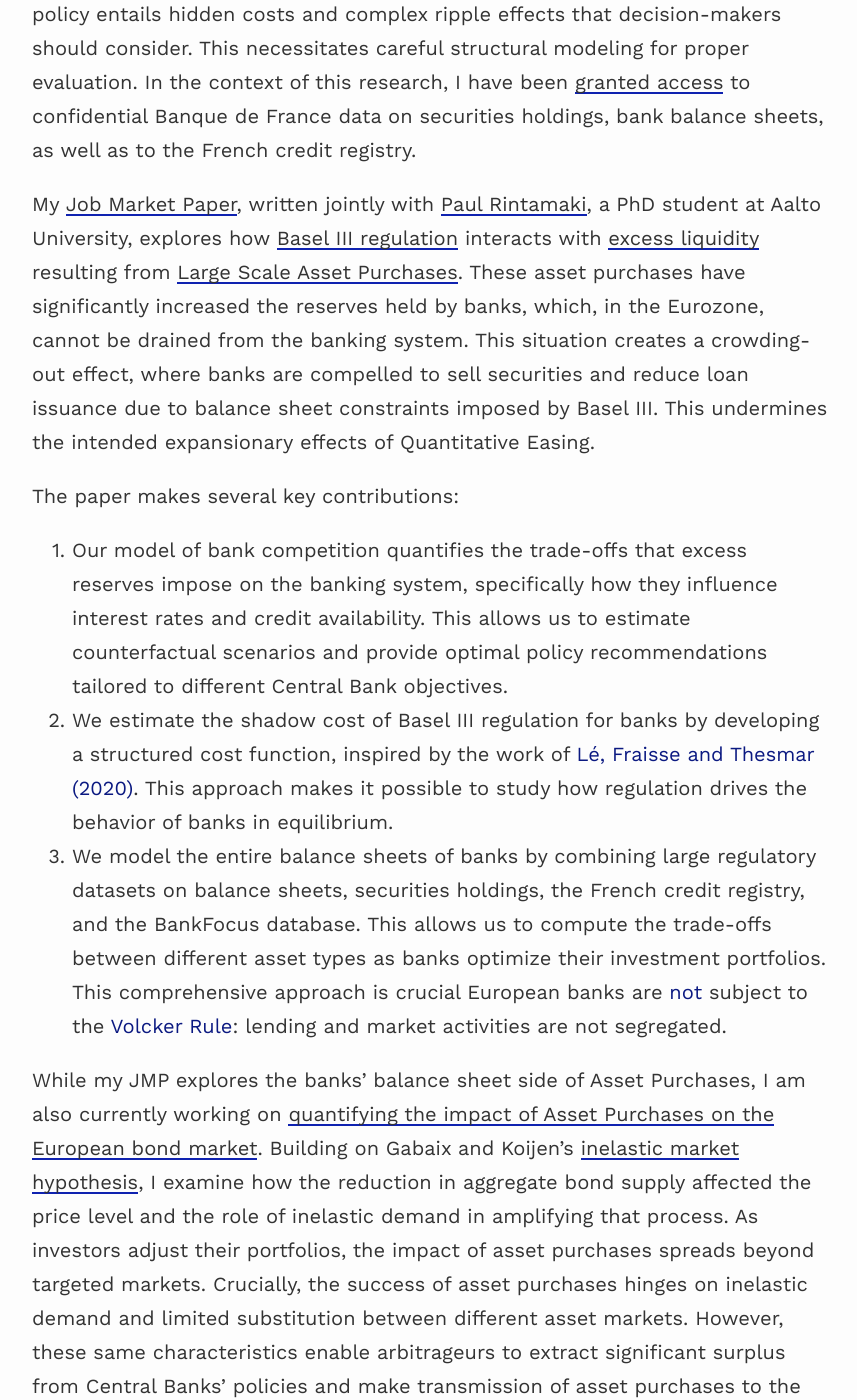
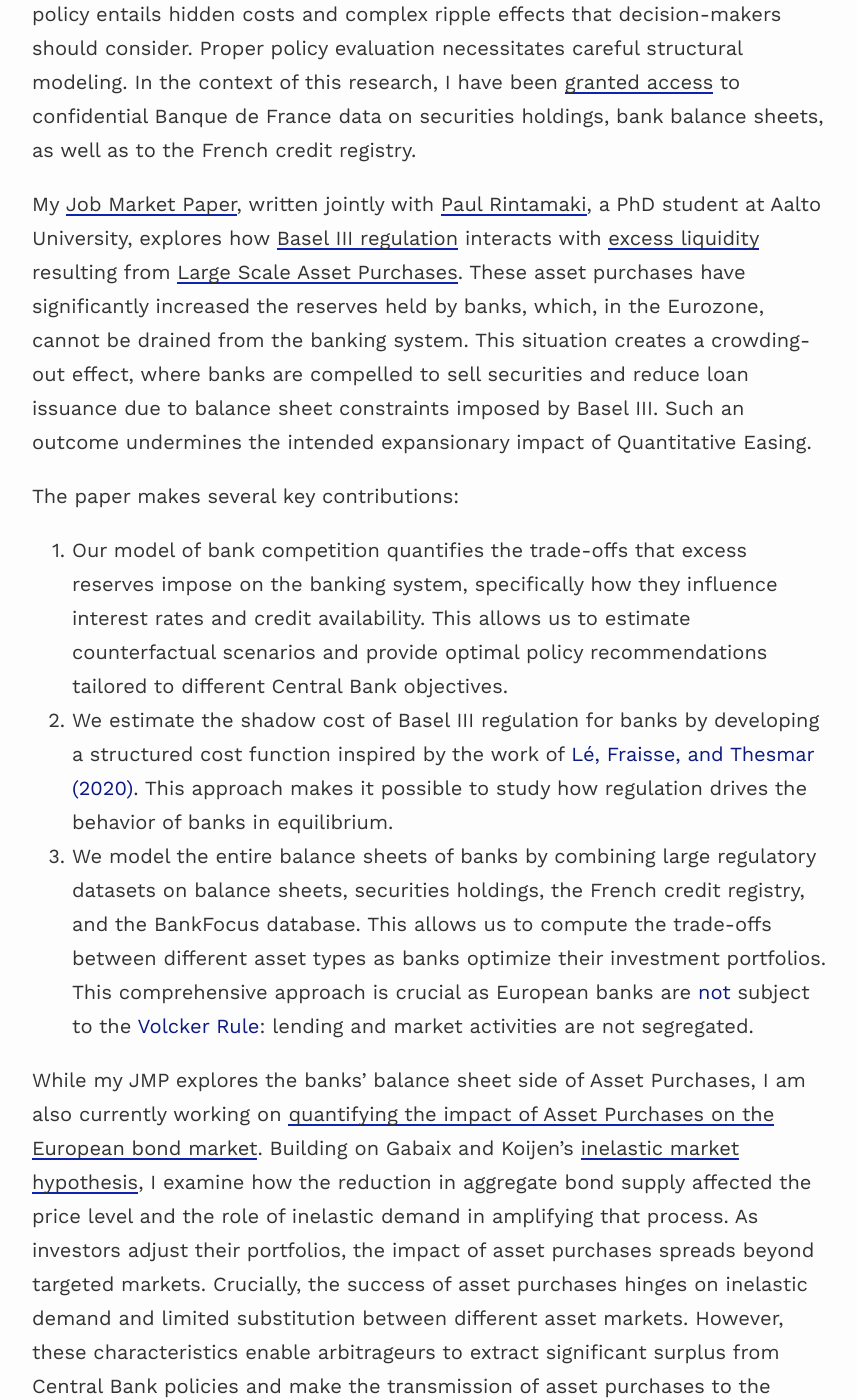
Before and after one commit to BasileDubois/BasileDubois.github.io, a Jekyll site: the page built from _projects/5-ResearchStatement.md, in a window 1280 px wide and 1400 px high, scrolled down 1003 px. Shown: the whole window, without its empty margins (208-1065 px from the left). Built offline with Jekyll 4.4.1, drawn with Linux system fonts in a browser that asks for light colours; nearby versions of some CDN libraries; some of the changed text lies outside the part shown.

Commit message:
grammarly enters the arena and it was sorely needed

```diff
--- a/_projects/5-ResearchStatement.md
+++ b/_projects/5-ResearchStatement.md
@@ -15,33 +15,33 @@
 
 During my PhD, my principal area of interest went from corporate governance to the impact of unconventional monetary policy on financial intermediation and banking. I will discuss each in detail, starting with my JMP, then outline my research agenda for the next few years.
 
-#### Financial intermediation, banking and unconventional monetary policy
+#### Financial intermediation, banking, and unconventional monetary policy
 
 Following the Great Financial Crisis, central banks engaged in [unconventional monetary policy](https://www.brookings.edu/wp-content/uploads/2019/12/Bernanke_ASSA_lecture.pdf) to curtail the economic impact of the crisis. While these policies were greatly successful in addressing [market turmoil](https://www.nber.org/papers/w17555), their [broader](https://www.sciencedirect.com/science/article/abs/pii/S0378426621003009) [outcome](https://www.nber.org/papers/w22285) [remains](https://pubsonline.informs.org/doi/abs/10.1287/mnsc.2015.2305) [debatable](https://www.un.org/en/desa/unconventional-monetary-policy-reaching-its-limits).
 
-The core argument of my research in this area is that unconventional monetary policy entails hidden costs and complex ripple effects that decision-makers should consider. This necessitates careful structural modeling for proper evaluation. In the context of this research, I have been [granted access](https://www.casd.eu/en/project/the-impact-of-unconventional-monetary-policy-on-credit-issuance-and-asset-prices-a-structural-model-of-demand-for-the-asset-and-liabilities-of-a-banks-balance-sheet/) to confidential Banque de France data on securities holdings, bank balance sheets, as well as to the French credit registry.
+The core argument of my research in this area is that unconventional monetary policy entails hidden costs and complex ripple effects that decision-makers should consider. Proper policy evaluation necessitates careful structural modeling. In the context of this research, I have been [granted access](https://www.casd.eu/en/project/the-impact-of-unconventional-monetary-policy-on-credit-issuance-and-asset-prices-a-structural-model-of-demand-for-the-asset-and-liabilities-of-a-banks-balance-sheet/) to confidential Banque de France data on securities holdings, bank balance sheets, as well as to the French credit registry.
 
-My [Job Market Paper]({{site.baseurl}}/blog/2024/JMP), written jointly with [Paul Rintamaki](https://sites.google.com/view/paulrintamaki), a PhD student at Aalto University, explores how  [Basel III regulation](https://www.bis.org/bcbs/basel3.htm) interacts with [excess liquidity](https://www.ecb.europa.eu/ecb-and-you/explainers/tell-me-more/html/excess_liquidity.en.html) resulting from [Large Scale Asset Purchases](https://www.ecb.europa.eu/mopo/implement/app/html/index.en.html). These asset purchases have significantly increased the reserves held by banks, which, in the Eurozone, cannot be drained from the banking system. This situation creates a crowding-out effect, where banks are compelled to sell securities and reduce loan issuance due to balance sheet constraints imposed by Basel III. This undermines the intended expansionary effects of Quantitative Easing.
+My [Job Market Paper]({{site.baseurl}}/blog/2024/JMP), written jointly with [Paul Rintamaki](https://sites.google.com/view/paulrintamaki), a PhD student at Aalto University, explores how  [Basel III regulation](https://www.bis.org/bcbs/basel3.htm) interacts with [excess liquidity](https://www.ecb.europa.eu/ecb-and-you/explainers/tell-me-more/html/excess_liquidity.en.html) resulting from [Large Scale Asset Purchases](https://www.ecb.europa.eu/mopo/implement/app/html/index.en.html). These asset purchases have significantly increased the reserves held by banks, which, in the Eurozone, cannot be drained from the banking system. This situation creates a crowding-out effect, where banks are compelled to sell securities and reduce loan issuance due to balance sheet constraints imposed by Basel III. Such an outcome undermines the intended expansionary impact of Quantitative Easing.
 
 The paper makes several key contributions:
  1. Our model of bank competition quantifies the trade-offs that excess reserves impose on the banking system, specifically how they influence interest rates and credit availability. This allows us to estimate counterfactual scenarios and provide optimal policy recommendations tailored to different Central Bank objectives.
- 2. We estimate the shadow cost of Basel III regulation for banks by developing a structured cost function, inspired by the work of [Lé, Fraisse and Thesmar (2020)](https://pubsonline.informs.org/doi/abs/10.1287/mnsc.2018.3222){:target="blank}. This approach makes it possible to study how regulation drives the behavior of banks in equilibrium.
- 3. We model the entire balance sheets of banks by combining large regulatory datasets on balance sheets, securities holdings, the French credit registry, and the BankFocus database. This allows us to compute the trade-offs between different asset types as banks optimize their investment portfolios. This comprehensive approach is crucial European banks are [not](https://www.reuters.com/article/us-eu-banks-regulations/eu-scraps-itsanswer-to-u-s-volcker-rule-for-banks-idUSKBN1CT285/){:target="blank} subject to the [Volcker Rule](https://www.federalreserve.gov/supervisionreg/volcker-rule.htm): lending and market activities are not segregated.
+ 2. We estimate the shadow cost of Basel III regulation for banks by developing a structured cost function inspired by the work of [Lé, Fraisse, and Thesmar (2020)](https://pubsonline.informs.org/doi/abs/10.1287/mnsc.2018.3222){:target="blank}. This approach makes it possible to study how regulation drives the behavior of banks in equilibrium.
+ 3. We model the entire balance sheets of banks by combining large regulatory datasets on balance sheets, securities holdings, the French credit registry, and the BankFocus database. This allows us to compute the trade-offs between different asset types as banks optimize their investment portfolios. This comprehensive approach is crucial as European banks are [not](https://www.reuters.com/article/us-eu-banks-regulations/eu-scraps-itsanswer-to-u-s-volcker-rule-for-banks-idUSKBN1CT285/){:target="blank} subject to the [Volcker Rule](https://www.federalreserve.gov/supervisionreg/volcker-rule.htm): lending and market activities are not segregated.
 
-While my JMP explores the banks' balance sheet side of Asset Purchases, I am also currently working on [quantifying the impact of Asset Purchases on the European bond market]({{site.baseurl}}/blog/2024/BondsQE). Building on Gabaix and Koijen's [inelastic market hypothesis](https://cowles.yale.edu/sites/default/files/2022-10/SSRN-id3686935.pdf), I examine how the reduction in aggregate bond supply affected the price level and the role of inelastic demand in amplifying that process. As investors adjust their portfolios, the impact of asset purchases spreads beyond targeted markets.  Crucially, the success of asset purchases hinges on inelastic demand and limited substitution between different asset markets. However, these same characteristics enable arbitrageurs to extract significant surplus from Central Banks' policies and make transmission of asset purchases to the broader economy difficult to target. I borrow the methodology from [Koijen and Yogo (2019)](https://www.journals.uchicago.edu/doi/abs/10.1086/701683?mobileUi=0&) to characterize the demand function of bond market investors and outline how sophisticated investors can exploit arbitrage opportunities by pre-empting Central Bank actions.
+While my JMP explores the banks' balance sheet side of Asset Purchases, I am also currently working on [quantifying the impact of Asset Purchases on the European bond market]({{site.baseurl}}/blog/2024/BondsQE). Building on Gabaix and Koijen's [inelastic market hypothesis](https://cowles.yale.edu/sites/default/files/2022-10/SSRN-id3686935.pdf), I examine how the reduction in aggregate bond supply affected the price level and the role of inelastic demand in amplifying that process. As investors adjust their portfolios, the impact of asset purchases spreads beyond targeted markets. Crucially, the success of asset purchases hinges on inelastic demand and limited substitution between different asset markets. However, these characteristics enable arbitrageurs to extract significant surplus from Central Bank policies and make the transmission of asset purchases to the broader economy difficult to target. I borrow the methodology from [Koijen and Yogo (2019)](https://www.journals.uchicago.edu/doi/abs/10.1086/701683?mobileUi=0&) to characterize the demand function of bond market investors and outline how sophisticated investors can exploit arbitrage opportunities by pre-empting Central Bank actions.
 Given the relatively low substitution between market segments, I argue that Central Banks should target asset purchases more narrowly in terms of time and scope.
 
 
 #### Corporate Governance
 
-Corporate governance has been the subject to significant regulatory oversight since the late 1990s, with the 2002 [Sarbanes-Oxley Act](https://sarbanes-oxley-act.com){:target="blank} serving as a keystone. My research explores two main areas of modern corporate governance regulation: board appointments, and executive compensation. I will detail them in turn.
+Corporate governance has been the subject to significant regulatory oversight since the late 1990s, with the 2002 [Sarbanes-Oxley Act](https://sarbanes-oxley-act.com){:target="blank} serving as a keystone. My research explores two main areas of modern corporate governance regulation: board appointments and executive compensation. I will detail them in turn.
 
 
 [Regulation](https://www.skadden.com/insights/publications/2022/02/the-informed-board/what-exactly-is-an-independent-director){:target="blank}  [has](https://www.sec.gov/Archives/edgar/data/73020/000119312506162571/dex991.htm){:target="blank} [been](https://www.iod.com/resources/governance/governance-explainer-director-independence/){:target="blank} put in place to ensure that directors are [independent](https://fortune.com/2023/10/16/modern-board-directors-independence/){:target="blank} at nomination, the implicit assumption being that management will try to stack the board with friendly faces.
-In my project [Networks in the Board of Directors]({{site.baseurl}}/blog/2024/BoardApointments){:target="blank}, I challenge the prevailing assumption that pre-existing relationships favor candidates in the board recruitment process. Candidates with prior associations to current board members are actually less likely to be appointed, though they are more likely to be considered. Indeed, the traits that increase a candidate's visibility to recruiters--such as industry experience--are often correlated with connections to the board. This correlation introduces significant bias and has led to misleading conclusions in past research.
+In my project [Networks in the Board of Directors]({{site.baseurl}}/blog/2024/BoardApointments){:target="blank}, I challenge the prevailing assumption that pre-existing relationships favor candidates in the board recruitment process. Candidates with prior associations to current board members are actually less likely to be appointed, though they are more likely to be considered. Indeed, the traits that increase a candidate's visibility to recruiters--such as industry experience--are often correlated with connections to the board. This correlation introduces significant bias, leading to misleading conclusions in past research.
 
 
-Another key element of the Sarbanes-Oxley Act and similar regulations around the world is pay transparency. These policies are based on the assumption that disclosing executive compensation would allow shareholders to exert control and curb  the explosion of executive pay. In [What you see is what you get paid]({{site.baseurl}}/blog/2024/CEOPayTransparency){:target="blank},  I argue that pay transparency regulations may have inadvertently increased it by shifting the bargaining power [in favor of executives](https://action.deloitte.com/insight/3065/what-do-pay-transparency-trends-mean-for-ceo-compensation){:target="blank}. This finding calls into question the effectiveness of transparency as a tool for controlling executive pay. This outcome is not entirely surprising, given that pay transparency has been used in [other contexts](https://www.conference-board.org/publications/countdown-to-eu-new-law-on-pay-transparency-multinationals-must-move-faster){:target="blank} to [increase the bargaining power of salaried workers](https://www.wtwco.com/en-ke/insights/2024/02/the-momentum-and-future-of-pay-transparency-in-the-us){:target="blank}.
+Pay transparency is another critical element of the Sarbanes-Oxley Act and similar regulations worldwide. This policy is based on the assumption that disclosing executive compensation would allow shareholders to exert control and curb the explosion of executive pay. In [What you see is what you get paid]({{site.baseurl}}/blog/2024/CEOPayTransparency){:target="blank},  I argue that pay transparency regulations may have inadvertently increased it by shifting the bargaining power [in favor of executives](https://action.deloitte.com/insight/3065/what-do-pay-transparency-trends-mean-for-ceo-compensation){:target="blank}. This finding calls into question the effectiveness of transparency as a tool for controlling executive pay. This outcome is not entirely surprising, given that pay transparency has been used in [other contexts](https://www.conference-board.org/publications/countdown-to-eu-new-law-on-pay-transparency-multinationals-must-move-faster){:target="blank} to [increase the bargaining power of salaried workers](https://www.wtwco.com/en-ke/insights/2024/02/the-momentum-and-future-of-pay-transparency-in-the-us){:target="blank}.
 
 
 Research Agenda
```
Also changed, not shown: other parts of _projects/5-ResearchStatement.md (+8 -8 lines), _projects/1-JMP.md (+1 -1 lines), _projects/4-TeachingStatement.md (+10 -10 lines), 2 other files.
